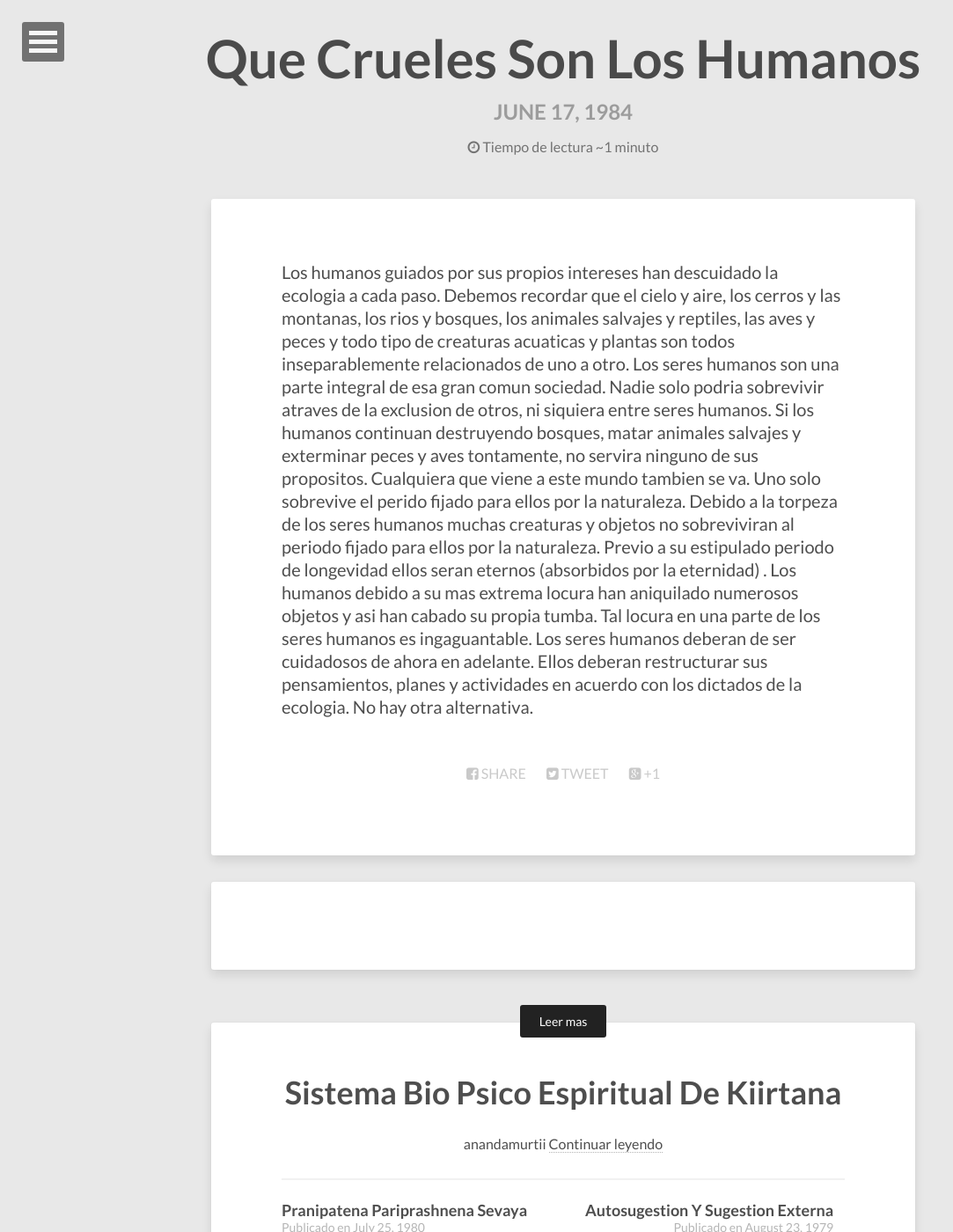
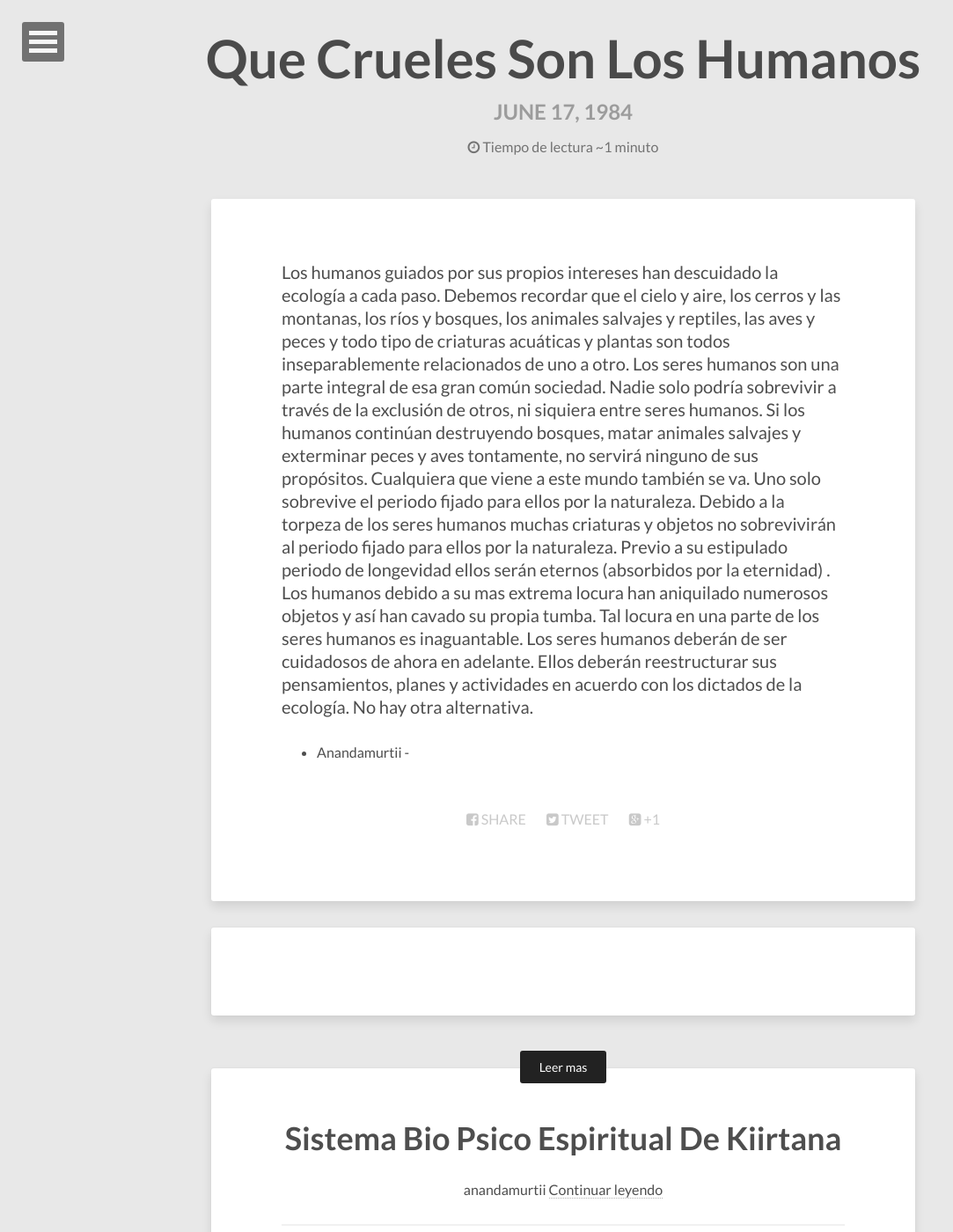
Before and after one commit to anandamurtiidiscursos/anandamurtiidiscursos.github.io, a Jekyll site: the page built from _posts/1984-06-17-Que-crueles-son-los-humanos.md, in a window 1280 px wide and 1400 px high. Shown: the whole window at 88% size, without its empty margins (0-1083 px from the left). Built offline with Jekyll 4.4.1, drawn with Linux system fonts in a browser that asks for light colours; nearby versions of some CDN libraries; comment, search, counter and statistics services are not loaded.

Commit message:
Updated 1984-06-17-Que-crueles-son-los-humanos.md

```diff
--- a/_posts/1984-06-17-Que-crueles-son-los-humanos.md
+++ b/_posts/1984-06-17-Que-crueles-son-los-humanos.md
@@ -5,4 +5,5 @@ layout: post
 
 
 
-Los humanos guiados por sus propios intereses han descuidado la ecologia a cada paso. Debemos recordar que el cielo y aire, los cerros y las montanas, los rios y bosques, los animales salvajes y reptiles, las aves y peces y todo tipo de creaturas acuaticas y plantas son todos inseparablemente relacionados de uno a otro. Los seres humanos son una parte integral de esa gran comun sociedad. Nadie solo podria sobrevivir atraves de la exclusion de otros, ni siquiera entre seres humanos. Si los humanos continuan destruyendo bosques, matar animales salvajes y exterminar peces y aves tontamente, no servira ninguno de sus propositos. Cualquiera que viene a este mundo tambien se va. Uno solo sobrevive el perido fijado para ellos por la naturaleza. Debido a la torpeza de los seres humanos muchas creaturas y objetos no sobreviviran al periodo fijado para ellos por la naturaleza. Previo a su estipulado periodo de longevidad ellos seran eternos (absorbidos por la eternidad) . Los humanos debido a su mas extrema locura han aniquilado numerosos objetos y asi han cabado su propia tumba. Tal locura en una parte de los seres humanos es ingaguantable. Los seres humanos deberan de ser cuidadosos de ahora en adelante. Ellos deberan restructurar sus pensamientos, planes y actividades en acuerdo con los dictados de la ecologia. No hay otra alternativa.
+Los humanos guiados por sus propios intereses han descuidado la ecología a cada paso. Debemos recordar que el cielo y aire, los cerros y las montanas, los ríos y bosques, los animales salvajes y reptiles, las aves y peces y todo tipo de criaturas acuáticas y plantas son todos inseparablemente relacionados de uno a otro. Los seres humanos son una parte integral de esa gran común sociedad. Nadie solo podría sobrevivir a través de la exclusión de otros, ni siquiera entre seres humanos. Si los humanos continúan destruyendo bosques, matar animales salvajes y exterminar peces y aves tontamente, no servirá ninguno de sus propósitos. Cualquiera que viene a este mundo también se va. Uno solo sobrevive el periodo fijado para ellos por la naturaleza. Debido a la torpeza de los seres humanos muchas criaturas y objetos no sobrevivirán al periodo fijado para ellos por la naturaleza. Previo a su estipulado periodo de longevidad ellos serán eternos (absorbidos por la eternidad) . Los humanos debido a su mas extrema locura han aniquilado numerosos objetos y así han cavado su propia tumba. Tal locura en una parte de los seres humanos es inaguantable. Los seres humanos deberán de ser cuidadosos de ahora en adelante. Ellos deberán reestructurar sus pensamientos, planes y actividades en acuerdo con los dictados de la ecología. No hay otra alternativa.
+- Anandamurtii -
```
